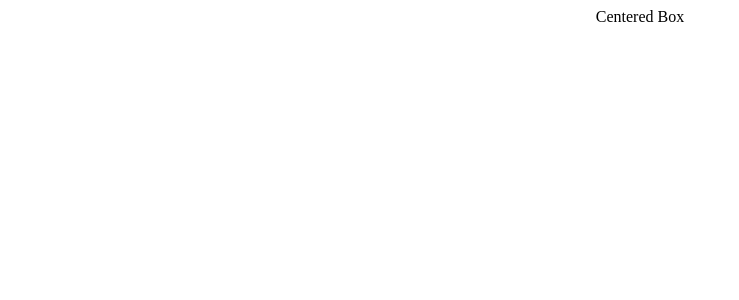
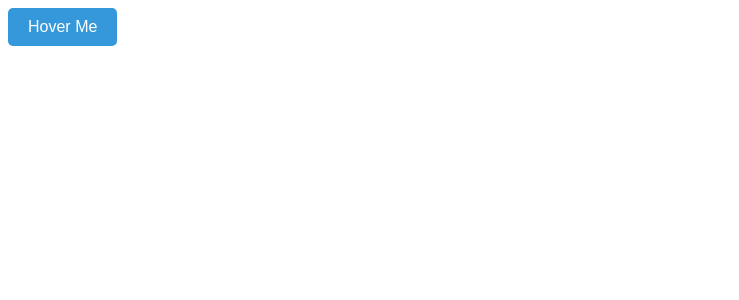
Before and after one commit to Tanushri-Das/React-Problem-Solving-Questions-Answer, a React (Vite) app: page / in a window 1280 px wide. Shown: the top 300 px of the page, without its empty margins (0-739 px from the left). Built offline with nearby package versions, Linux system fonts and the light colour scheme.

Commit message:
Change Background Color on Hover

```diff
--- a/src/App.jsx
+++ b/src/App.jsx
@@ -1,5 +1,6 @@
 import React from "react";
-import CenterBlockElementHorizontally from "./Components/CenterBlockElementHorizontally/CenterBlockElementHorizontally";
+import ChangeBackgroundColor from "./Components/ChangeBackgroundColor/ChangeBackgroundColor";
+// import CenterBlockElementHorizontally from "./Components/CenterBlockElementHorizontally/CenterBlockElementHorizontally";
 // import Toggle from "./Components/Toggle/Toggle";
 // import ShowHideData from "./Components/ShowHideData/ShowHideData";
 // import ParentComponent from "./Components/ParentComponent/ParentComponent";
@@ -24,7 +25,8 @@ const App = () => {
       {/* <ParentComponent/> */}
       {/* <ShowHideData/> */}
       {/* <Toggle/> */}
-      <CenterBlockElementHorizontally/>
+      {/* <CenterBlockElementHorizontally/> */}
+      <ChangeBackgroundColor/>
     </div>
   );
 };
--- /dev/null
+++ b/src/Components/ChangeBackgroundColor/ChangeBackgroundColor.css
@@ -0,0 +1,14 @@
+.hover-button {
+  background-color: #3498db;
+  padding: 10px 20px;
+  font-size: 16px;
+  border: none;
+  outline: none;
+  color: white;
+  border-radius: 5px;
+  cursor: pointer;
+  transition: background-color 0.3s ease;
+}
+.hover-button:hover {
+  background-color: #6a0dad;
+}
--- /dev/null
+++ b/src/Components/ChangeBackgroundColor/ChangeBackgroundColor.jsx
@@ -0,0 +1,12 @@
+import React from "react";
+import './ChangeBackgroundColor.css'
+
+const ChangeBackgroundColor = () => {
+  return (
+    <div>
+      <button class="hover-button">Hover Me</button>
+    </div>
+  );
+};
+
+export default ChangeBackgroundColor;
```
